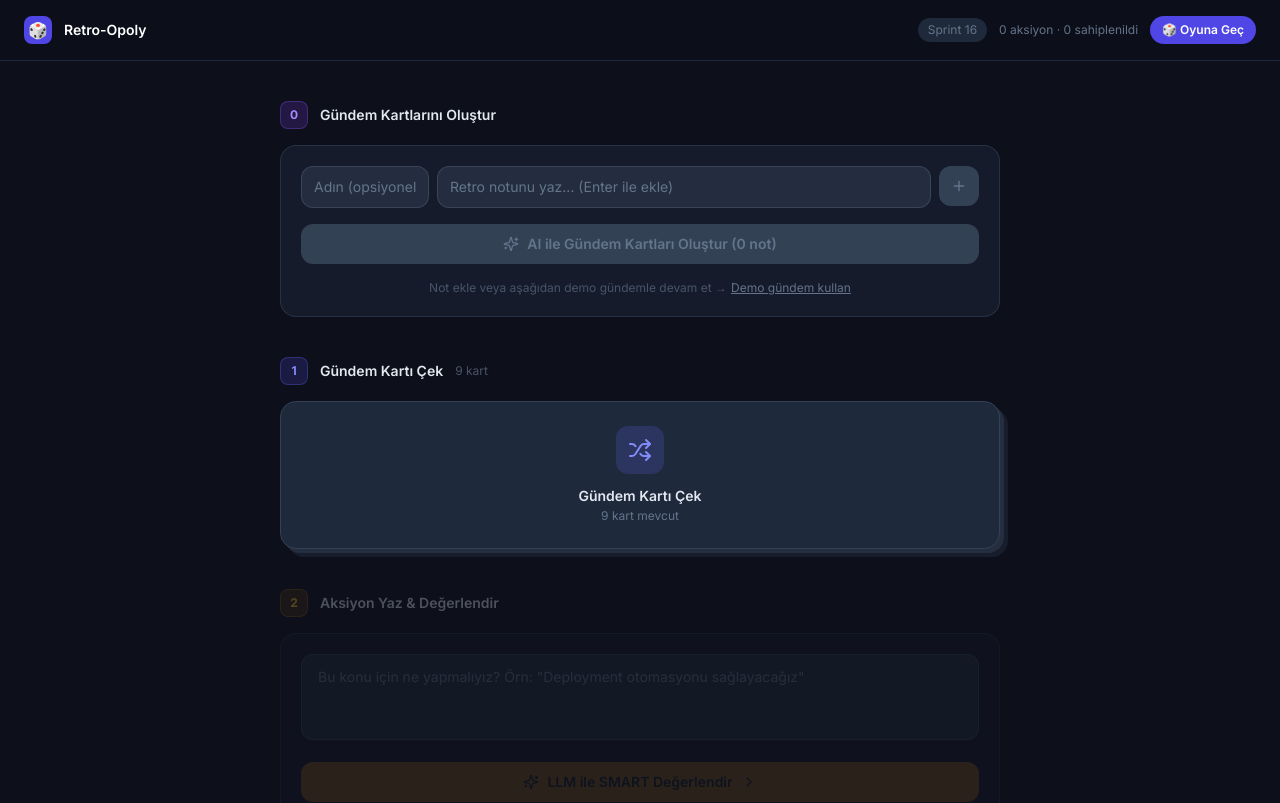
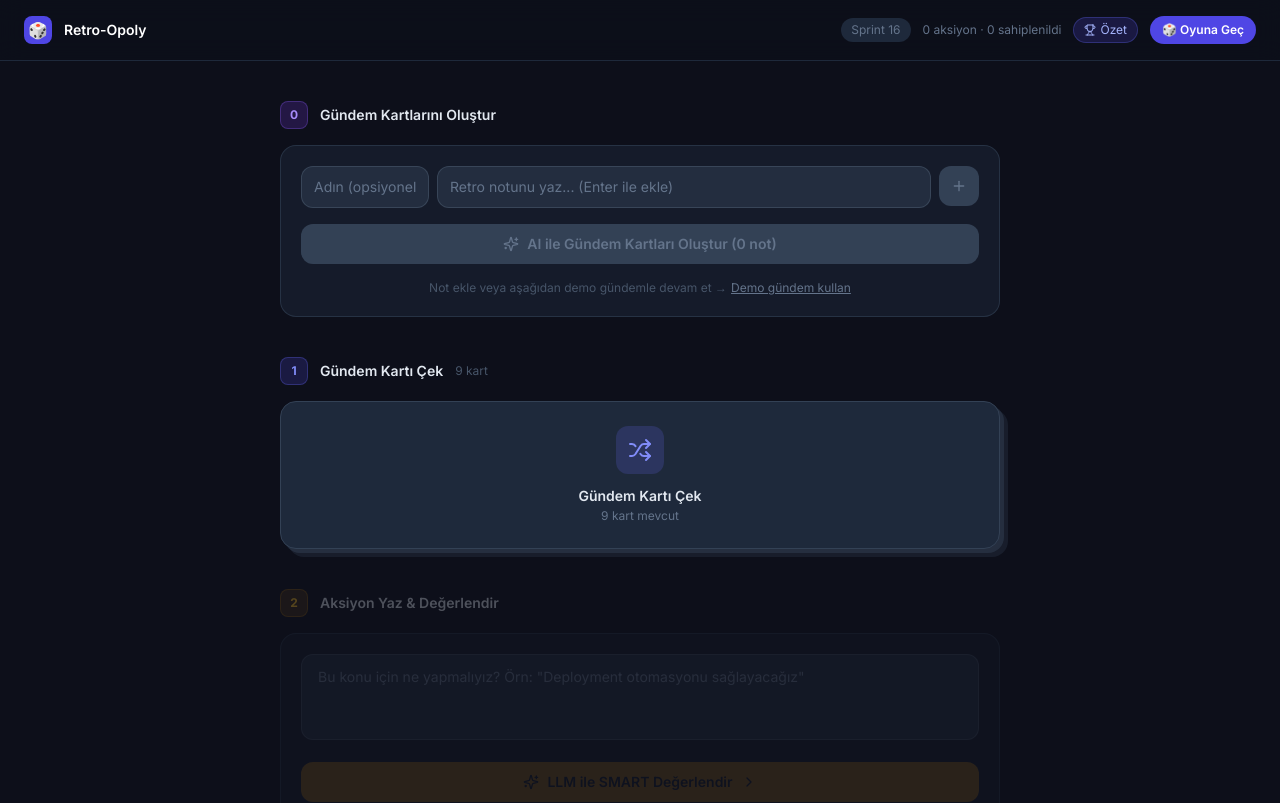
Before and after one commit to seydaozdmr/quadcore, a Next.js app: page / in a window 1280 px wide. Shown: the top 803 px of the page. Built offline with nearby package versions, Linux system fonts and the light colour scheme.

Commit message:
Add summary links with Trophy icon to game and summary pages

```diff
--- a/app/game/page.tsx
+++ b/app/game/page.tsx
@@ -1,8 +1,9 @@
 'use client'
 
+import Link from 'next/link'
 import GameBoard from '@/components/GameBoard'
 import { useGameStore } from '@/store/useGameStore'
-import { RotateCcw } from 'lucide-react'
+import { RotateCcw, Trophy } from 'lucide-react'
 
 export default function GamePage() {
   const players            = useGameStore((s) => s.players)
@@ -28,6 +29,13 @@ export default function GamePage() {
         </div>
         <div className="flex items-center gap-3">
           <span className="text-xs text-slate-500 bg-slate-800 px-2.5 py-1 rounded-full">Sprint 16</span>
+          <Link
+            href="/summary"
+            className="flex items-center gap-1 text-xs bg-indigo-600/20 hover:bg-indigo-600/30 border border-indigo-500/30 text-indigo-300 px-2.5 py-1 rounded-full transition-colors"
+          >
+            <Trophy className="w-3 h-3" />
+            Özet
+          </Link>
           <button
             onClick={resetGame}
             className="flex items-center gap-1.5 text-xs text-slate-400 hover:text-white bg-slate-800 hover:bg-slate-700 px-3 py-1.5 rounded-full transition-colors"
--- a/app/page.tsx
+++ b/app/page.tsx
@@ -213,6 +213,13 @@ export default function Home() {
           <span className="bg-slate-800 px-2.5 py-1 rounded-full">Sprint 16</span>
           <span>{actions.length} aksiyon · {owned.length} sahiplenildi</span>
           <Link
+            href="/summary"
+            className="flex items-center gap-1 bg-indigo-600/20 hover:bg-indigo-600/30 border border-indigo-500/30 text-indigo-300 px-2.5 py-1 rounded-full transition-colors"
+          >
+            <Trophy className="w-3 h-3" />
+            Özet
+          </Link>
+          <Link
             href="/game"
             className="flex items-center gap-1.5 font-semibold text-white bg-indigo-600 hover:bg-indigo-500 px-3 py-1.5 rounded-full transition-colors"
           >
@@ -423,6 +430,17 @@ export default function Home() {
               </div>
             </div>
           )}
+
+          {owned.length > 0 && unowned.length === 0 && (
+            <Link
+              href="/summary"
+              className="btn-primary w-full justify-center mt-4"
+            >
+              <Trophy className="w-4 h-4" />
+              Retro Özetini Gör
+              <ChevronRight className="w-4 h-4" />
+            </Link>
+          )}
         </section>
       </main>
 
```
